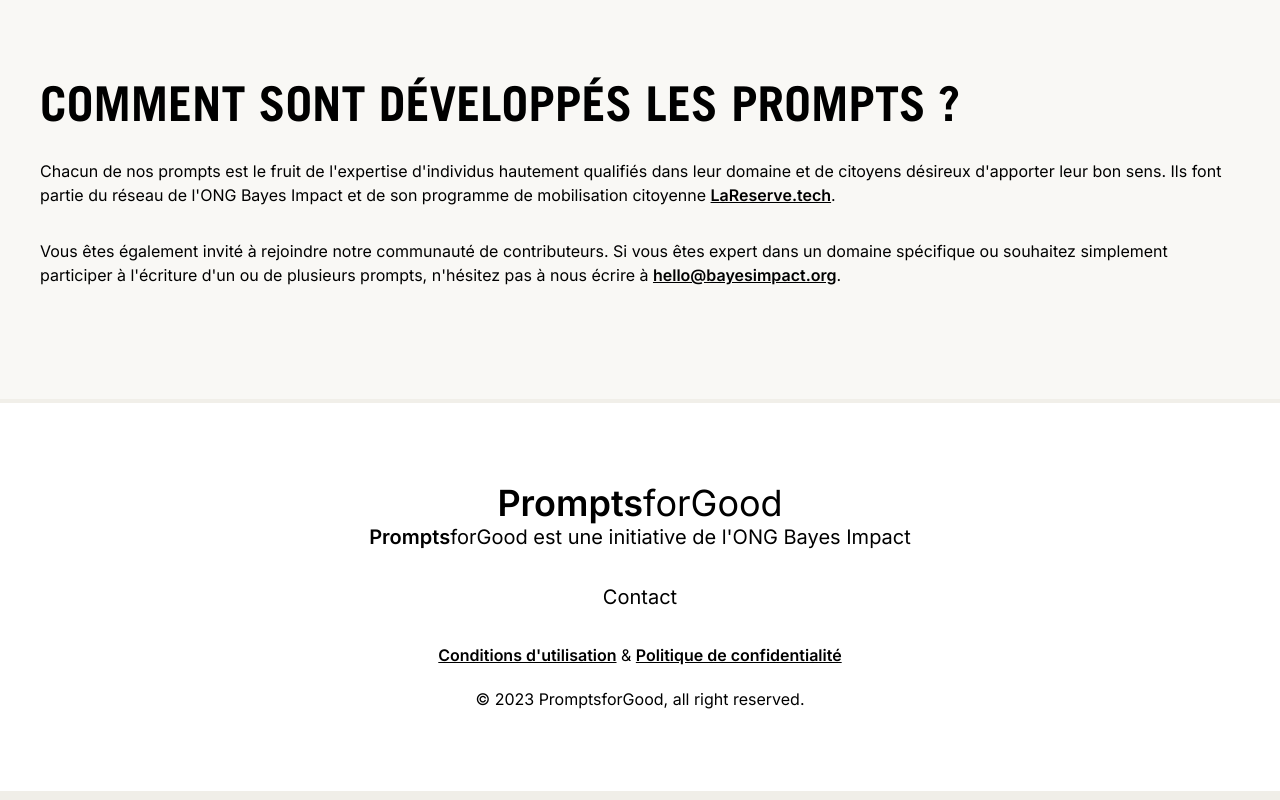
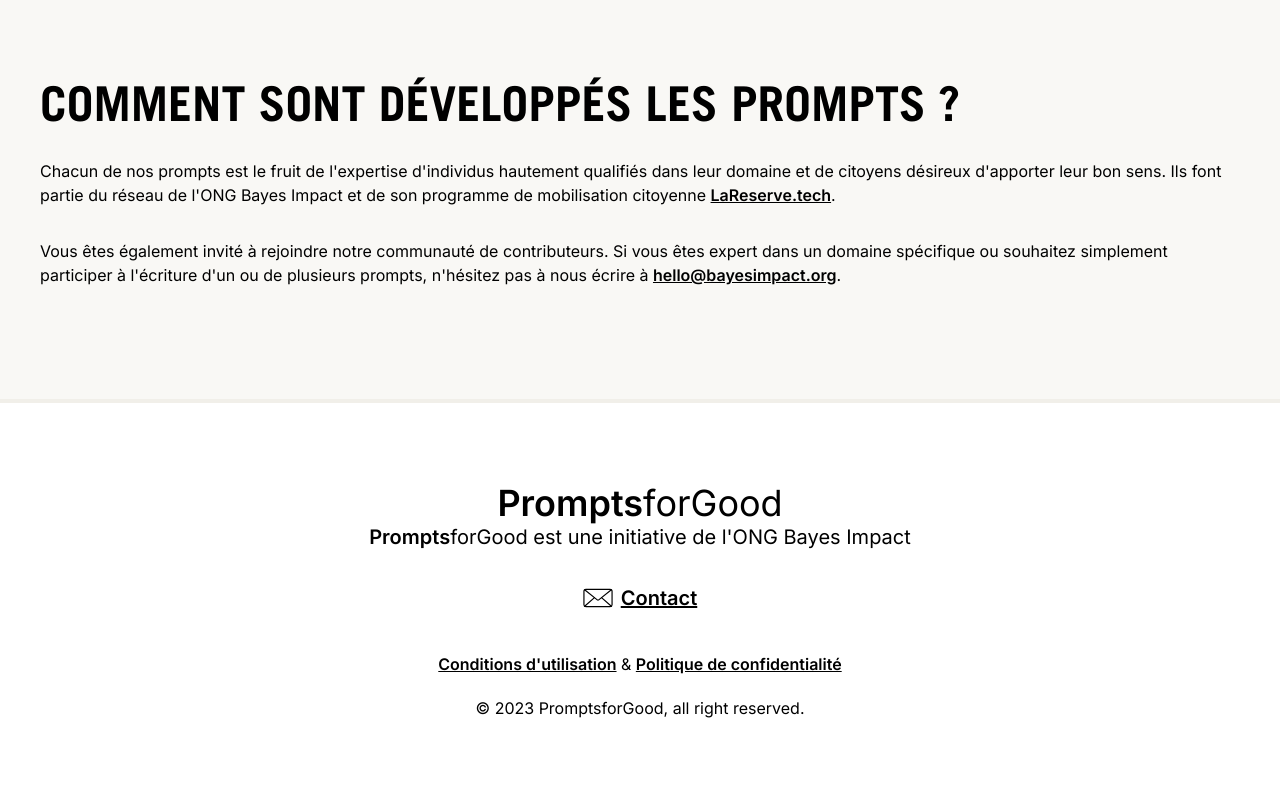
Before and after one commit to vijaychampion/pfg, a React (Create React App) app: page / in a window 1280 px wide. Shown: the part 1299-2099 px from the top of the page. Built offline with nearby package versions, Linux system fonts and the light colour scheme.

Commit message:
added envelope icon

```diff
--- /dev/null
+++ b/src/Components/Icons/Envelope.js
@@ -0,0 +1,62 @@
+import React from "react";
+
+function Envelope({ size, color }) {
+  const defaultColor = "currentColor";
+  const fillColor = color || defaultColor;
+
+  return (
+    <svg
+      xmlns="http://www.w3.org/2000/svg"
+      width={size}
+      height={size}
+      fill={fillColor}
+      viewBox="0 0 512 512"
+    >
+      <path
+        fill="none"
+        stroke="#000"
+        stroke-linecap="round"
+        stroke-linejoin="round"
+        stroke-miterlimit="10"
+        stroke-width="20"
+        d="M27.878,115.042c5.583-4.59,12.742-7.335,20.532-7.335H463.59c7.79,0,14.95,2.745,20.532,7.346"
+      ></path>
+      <path
+        fill="none"
+        stroke="#000"
+        stroke-linecap="round"
+        stroke-linejoin="round"
+        stroke-miterlimit="10"
+        stroke-width="20"
+        d="M496,140.117v231.766c0,17.893-14.506,32.41-32.41,32.41H48.41c-17.9,0-32.41-14.511-32.41-32.41V140.117
+		c0-10.114,4.625-19.131,11.878-25.075l215.499,172.878c7.375,5.917,17.871,5.917,25.246,0l215.499-172.867
+		C491.375,120.986,496,130.003,496,140.117z"
+      ></path>
+      <line
+        x1="195.769"
+        x2="27.878"
+        y1="249.727"
+        y2="396.958"
+        fill="none"
+        stroke="#000"
+        stroke-linecap="round"
+        stroke-linejoin="round"
+        stroke-miterlimit="10"
+        stroke-width="20"
+      ></line>
+      <line
+        x1="316.359"
+        x2="484.25"
+        y1="249.727"
+        y2="396.958"
+        fill="none"
+        stroke="#000"
+        stroke-linecap="round"
+        stroke-linejoin="round"
+        stroke-miterlimit="10"
+        stroke-width="20"
+      ></line>
+    </svg>
+  );
+}
+export default Envelope;
--- a/src/Components/Layout/Footer.jsx
+++ b/src/Components/Layout/Footer.jsx
@@ -1,5 +1,6 @@
 import React from "react";
 import { Link } from "react-router-dom";
+import Envelope from "../Icons/Envelope";
 
 function Footer() {
   return (
@@ -12,10 +13,23 @@
           <strong>Prompts</strong>forGood est une initiative de l'ONG Bayes
           Impact
         </div>
-        <div className="text-base lg:text-xl mt-6 lg:mt-8">Contact</div>
+        <div className="text-base lg:text-xl mt-6 lg:mt-8">
+          <Link
+            className="inline-flex items-center justify-center gap-2"
+            to="mailto:hello@bayesimpact.org"
+          >
+            <Envelope size={30} color="black" />
+            Contact
+          </Link>
+        </div>
         <div className="mt-6 lg:mt-8 mb-3 lg:mb-5">
-          <Link to="/terms-of-use" className="block md:inline-block">Conditions d'utilisation</Link> &{" "}
-          <Link to="/privacy-policy" className="block md:inline-block">Politique de confidentialité</Link>
+          <Link to="/terms-of-use" className="block md:inline-block">
+            Conditions d'utilisation
+          </Link>{" "}
+          &{" "}
+          <Link to="/privacy-policy" className="block md:inline-block">
+            Politique de confidentialité
+          </Link>
         </div>
         <div>© 2023 PromptsforGood, all right reserved.</div>
       </div>
```
Also changed, not shown: 7 other files (tests, documents, lock files or other folders).
